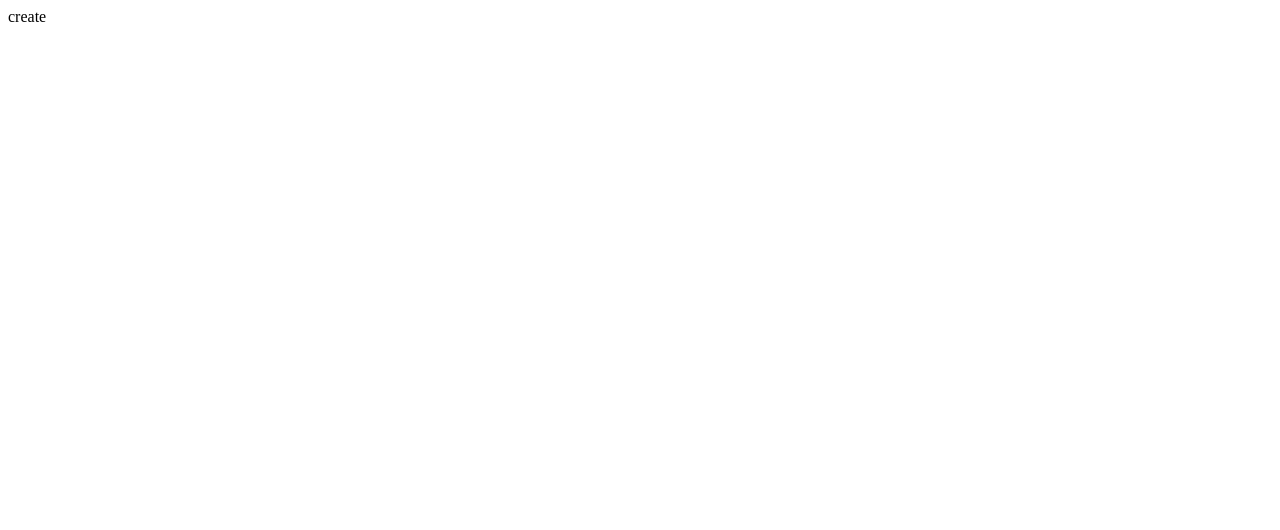
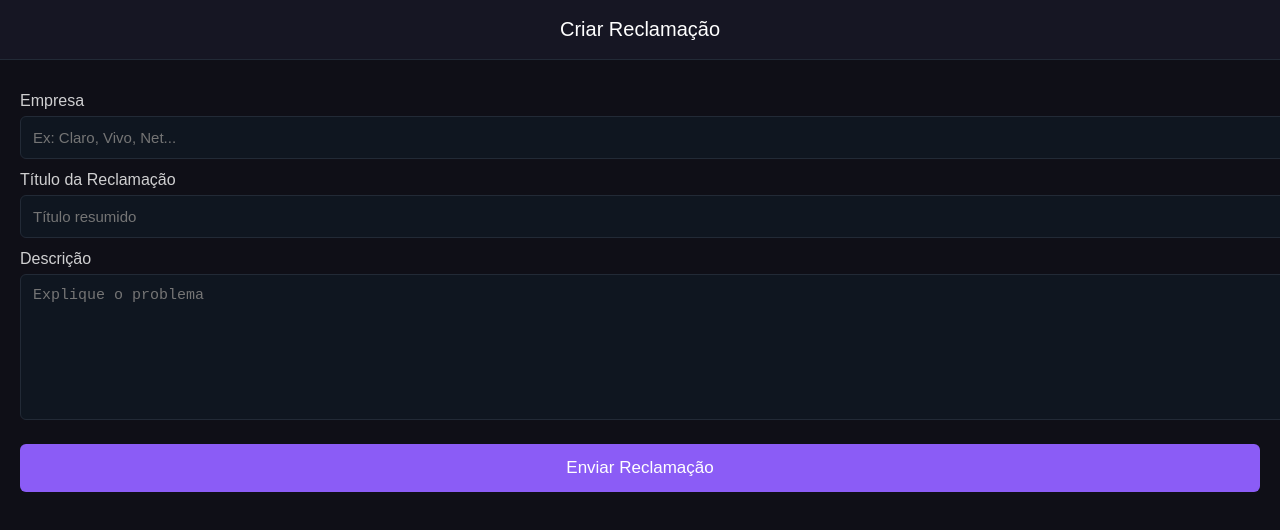
Before and after one commit to michaeldxt1992-ux/controlquality, a plain HTML site: page create.html in a window 1280 px wide. Drawn offline with Linux system fonts and the light colour scheme.

Commit message:
Update create.html

```diff
--- a/create.html
+++ b/create.html
@@ -1 +1,137 @@
-<html>create</html>
+<!DOCTYPE html>
+<html lang="pt-BR">
+<head>
+    <meta charset="UTF-8" />
+    <meta name="viewport" content="width=device-width, initial-scale=1.0" />
+    <title>Criar Reclamação - Control Quality</title>
+
+    <style>
+        body {
+            margin: 0;
+            background: #0f0f17;
+            font-family: Arial, sans-serif;
+            color: #fff;
+        }
+
+        header {
+            background: #161623;
+            padding: 18px;
+            text-align: center;
+            font-size: 20px;
+            border-bottom: 1px solid #222a36;
+        }
+
+        .container {
+            padding: 20px;
+        }
+
+        label {
+            display: block;
+            margin-top: 12px;
+            margin-bottom: 6px;
+            opacity: 0.8;
+        }
+
+        input, textarea {
+            width: 100%;
+            padding: 12px;
+            background: #0f1620;
+            border: 1px solid #222a36;
+            border-radius: 6px;
+            color: #fff;
+            outline: none;
+            font-size: 15px;
+        }
+
+        textarea {
+            height: 120px;
+            resize: none;
+        }
+
+        .btn {
+            width: 100%;
+            padding: 14px;
+            background: #8b5cf6;
+            border: none;
+            color: white;
+            font-size: 17px;
+            border-radius: 6px;
+            margin-top: 20px;
+            cursor: pointer;
+        }
+    </style>
+</head>
+
+<body>
+
+<header>Criar Reclamação</header>
+
+<div class="container">
+
+    <label>Empresa</label>
+    <input id="empresa" placeholder="Ex: Claro, Vivo, Net...">
+
+    <label>Título da Reclamação</label>
+    <input id="titulo" placeholder="Título resumido">
+
+    <label>Descrição</label>
+    <textarea id="descricao" placeholder="Explique o problema"></textarea>
+
+    <button class="btn" onclick="enviar()">Enviar Reclamação</button>
+
+</div>
+
+<!-- 🔥 Firebase -->
+<script src="https://www.gstatic.com/firebasejs/9.22.0/firebase-app-compat.js"></script>
+<script src="https://www.gstatic.com/firebasejs/9.22.0/firebase-auth-compat.js"></script>
+<script src="https://www.gstatic.com/firebasejs/9.22.0/firebase-firestore-compat.js"></script>
+
+<script>
+const firebaseConfig = {
+    apiKey: "AIzaSyB2TRpt8wXdVp4AeMzrxjmjWkQCxPNhgRS",
+    authDomain: "controlquality-28980.firebaseapp.com",
+    projectId: "controlquality-28980",
+    storageBucket: "controlquality-28980.appspot.com",
+    messagingSenderId: "414924674164",
+    appId: "1:414924674164:web:9cd7527cd8e725f1c4f9ef"
+};
+
+firebase.initializeApp(firebaseConfig);
+const auth = firebase.auth();
+const db = firebase.firestore();
+</script>
+
+<script>
+function enviar() {
+    const empresa = document.getElementById("empresa").value;
+    const titulo = document.getElementById("titulo").value;
+    const descricao = document.getElementById("descricao").value;
+
+    if (!empresa || !titulo || !descricao) {
+        alert("Preencha todos os campos!");
+        return;
+    }
+
+    const user = auth.currentUser;
+
+    db.collection("reclamacoes").add({
+        empresa: empresa,
+        titulo: titulo,
+        descricao: descricao,
+        uid: user ? user.uid : null,
+        email: user ? user.email : "anonimo",
+        data: new Date(),
+        status: "aberto"
+    })
+    .then(() => {
+        alert("Reclamação enviada com sucesso!");
+        window.location.href = "complaint-list.html";
+    })
+    .catch((err) => {
+        alert("Erro ao enviar reclamação: " + err.message);
+    });
+}
+</script>
+
+</body>
+</html>
```
